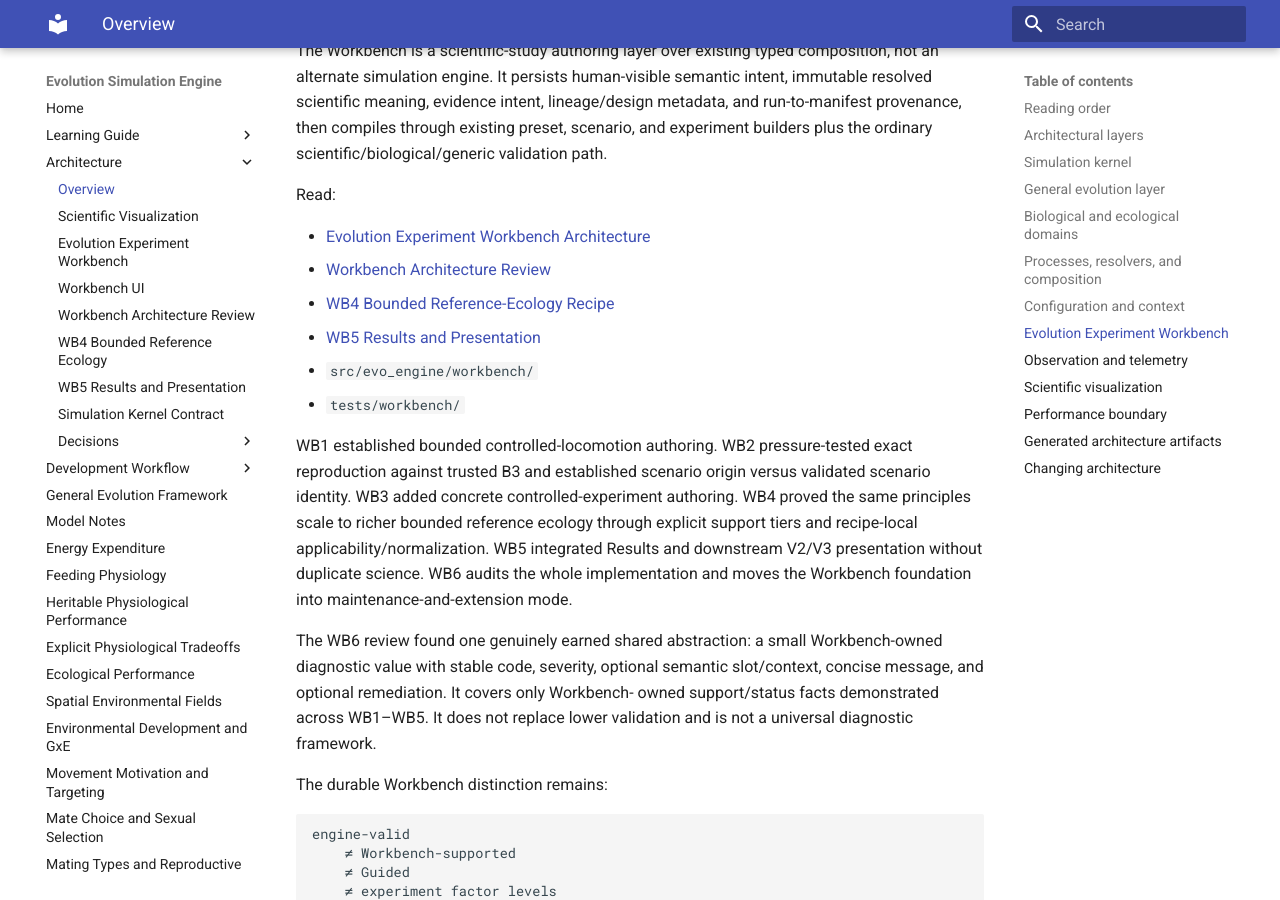
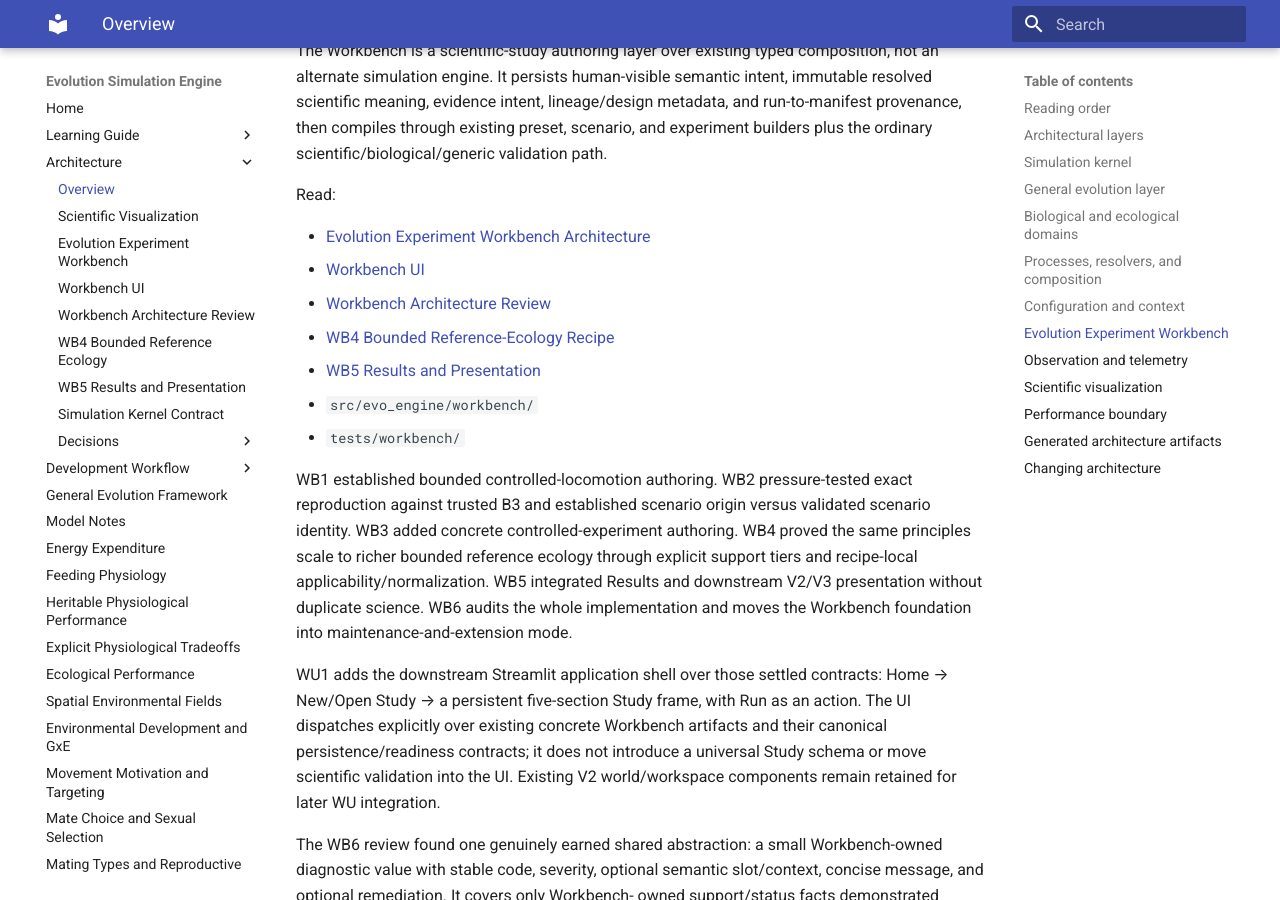
Before and after one commit to abdullahkhan57721/evolution-simulation-engine, an MkDocs documentation site: the page built from docs/architecture/index.md, in a window 1280 px wide and 900 px high, scrolled down 3674 px. Built offline with MkDocs 1.6.1 and Material for MkDocs 9.7.7, drawn with Linux system fonts in a browser that asks for light colours.

Commit message:
WU1: link application shell architecture

```diff
--- a/docs/architecture/index.md
+++ b/docs/architecture/index.md
@@ -162,6 +162,7 @@ validation path.
 Read:
 
 - [Evolution Experiment Workbench Architecture](../evolution_experiment_workbench.md)
+- [Workbench UI](../workbench_ui.md)
 - [Workbench Architecture Review](../workbench_architecture_review.md)
 - [WB4 Bounded Reference-Ecology Recipe](../wb4_bounded_reference_ecology.md)
 - [WB5 Results and Presentation](../wb5_results_presentation.md)
@@ -176,6 +177,13 @@ support tiers and recipe-local applicability/normalization. WB5 integrated Resul
 and downstream V2/V3 presentation without duplicate science. WB6 audits the whole
 implementation and moves the Workbench foundation into maintenance-and-extension
 mode.
+
+WU1 adds the downstream Streamlit application shell over those settled contracts:
+Home → New/Open Study → a persistent five-section Study frame, with Run as an action.
+The UI dispatches explicitly over existing concrete Workbench artifacts and their
+canonical persistence/readiness contracts; it does not introduce a universal Study
+schema or move scientific validation into the UI. Existing V2 world/workspace
+components remain retained for later WU integration.
 
 The WB6 review found one genuinely earned shared abstraction: a small
 Workbench-owned diagnostic value with stable code, severity, optional semantic
```
